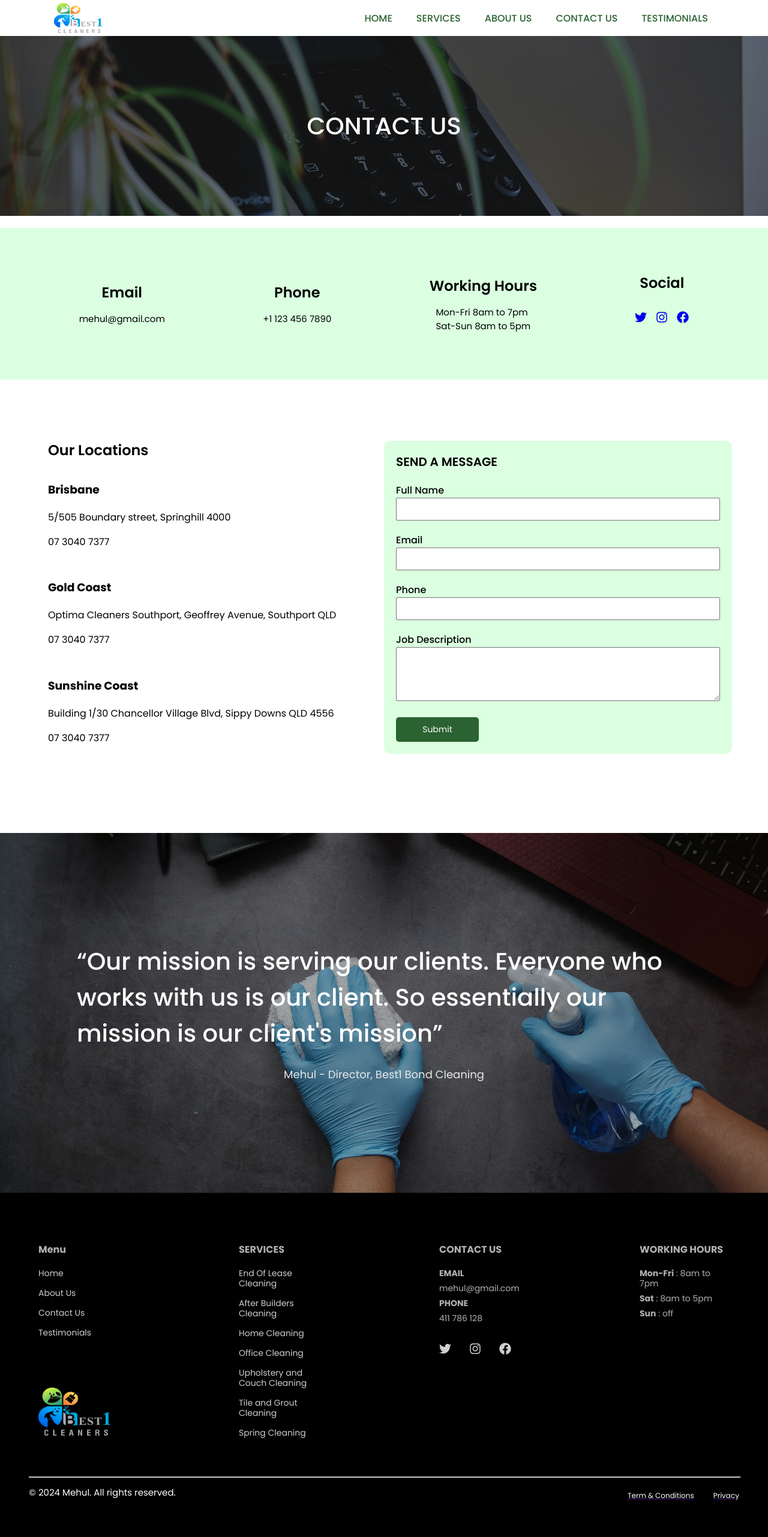
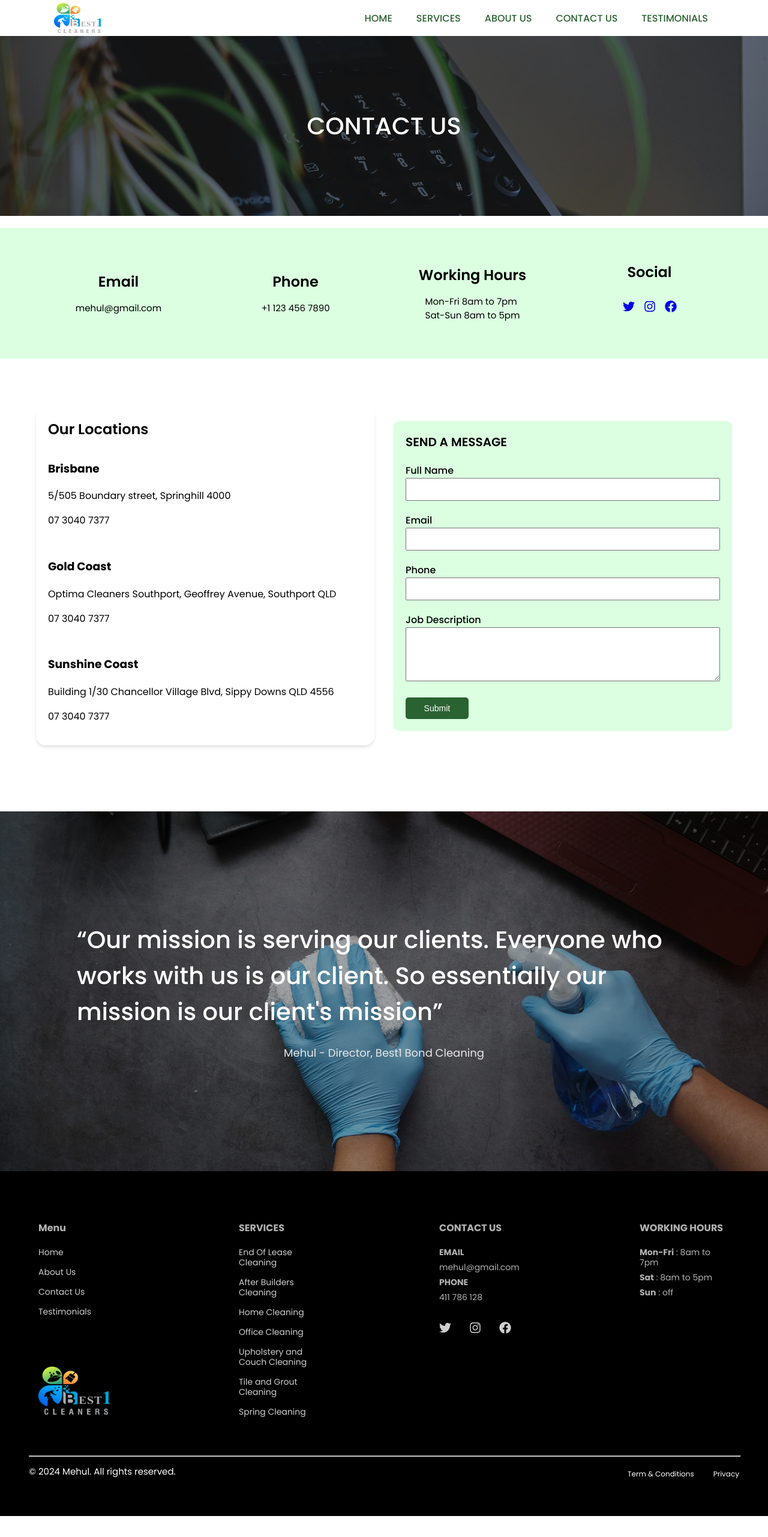
Before and after one commit to Aryan39232/client_03, a React (Create React App) app: page /contact in a window 1280 px wide. Shown: the whole page at 60% size. After the commit the page ends 2528 px from the top, so only its background shows below. Built offline with nearby package versions, Linux system fonts and the light colour scheme.

Commit message:
chnage contact and services

```diff
--- a/src/Components/Services/Services.module.css
+++ b/src/Components/Services/Services.module.css
@@ -16,7 +16,7 @@
 
   &:hover {
     cursor: pointer;
-    background-color: #194c1f;
+    background-color: #87a96b;
   }
 }
 
--- a/src/Pages/ContactUs/ContactUs.jsx
+++ b/src/Pages/ContactUs/ContactUs.jsx
@@ -125,7 +125,7 @@ function ContactUs() {
               />
             </div>
 
-            <div className={styles.submitBtn}>Submit</div>
+            <button className={styles.submitBtn}>Submit</button>
           </div>
         </div>
       </div>
--- a/src/Pages/ContactUs/ContactUs.module.css
+++ b/src/Pages/ContactUs/ContactUs.module.css
@@ -18,18 +18,19 @@
 }
 
 .contact_info {
-  display: flex;
-  align-items: center;
-  justify-content: space-around;
+  display: grid;
+
   background-color: #dbffe0;
   margin-top: 20px;
   margin-bottom: 20px;
   padding: 50px;
+  grid-template-columns: repeat(4, 1fr);
 }
 
 .info_section {
   display: flex;
   flex-direction: column;
+  margin: auto;
   gap: 15px;
   align-items: center;
   justify-content: center;
@@ -51,9 +52,11 @@
 
 @media screen and (max-width: 450px) {
   .contact_info {
-    flex-direction: column;
     gap: 25px;
     padding: 30px;
+    grid-template-columns: repeat(1, 1fr);
+    align-items: center;
+    justify-content: center;
   }
 
   .info_section {
@@ -65,6 +68,7 @@
 .contactFormAndAddress {
   display: flex;
   padding: 60px;
+  gap: 2rem;
   align-items: center;
   justify-content: space-between;
 }
@@ -78,6 +82,9 @@
   padding: 20px;
   width: 50%;
   display: flex;
+  border-radius: 1rem;
+  box-shadow: rgba(0, 0, 0, 0.1) 0px 4px 6px -1px,
+    rgba(0, 0, 0, 0.06) 0px 2px 4px -1px;
   flex-direction: column;
   gap: 15px;
 }
@@ -108,7 +115,6 @@
   box-sizing: border-box;
   font-size: 16px;
 }
-
 
 .submitBtn {
   background-color: #2a6231;
@@ -151,5 +157,12 @@
 
   .submitBtn {
     width: 100%;
+    padding: 10px 0px;
   }
 }
+/* media queries for tablets  */
+@media screen and (min-width: 450px) and (max-width: 1024px) {
+  .contact_info {
+    grid-template-columns: repeat(2, 1fr);
+  }
+}
--- a/src/index.css
+++ b/src/index.css
@@ -1,13 +1,16 @@
 body {
   margin: 0;
-  font-family: "Poppins", sans-serif, -apple-system, BlinkMacSystemFont, 'Segoe UI', 'Oxygen',
-    'Ubuntu', 'Cantarell', 'Fira Sans', 'Droid Sans', 'Helvetica Neue',
-    sans-serif;
+  font-family: "Poppins", sans-serif, -apple-system, BlinkMacSystemFont,
+    "Segoe UI", "Oxygen", "Ubuntu", "Cantarell", "Fira Sans", "Droid Sans",
+    "Helvetica Neue", sans-serif;
   -webkit-font-smoothing: antialiased;
   -moz-osx-font-smoothing: grayscale;
 }
 
 code {
-  font-family: source-code-pro, Menlo, Monaco, Consolas, 'Courier New',
+  font-family: source-code-pro, Menlo, Monaco, Consolas, "Courier New",
     monospace;
 }
+a {
+  text-decoration: none !important;
+}
```
